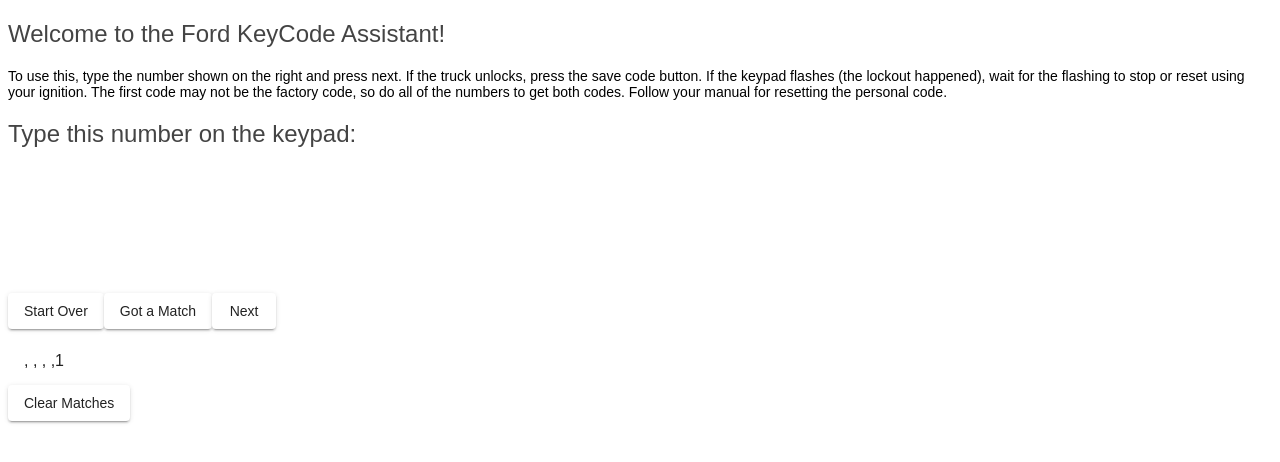
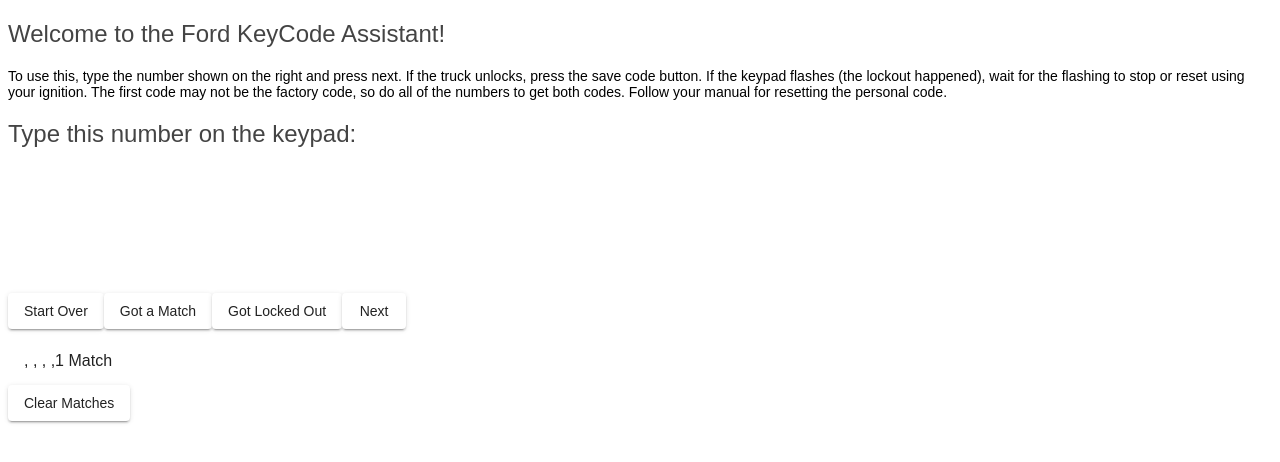
Before and after one commit to cduplantis/keycode, an Angular app: page / in a window 1280 px wide. Both pictures are taken after a click on the button "Got a Match". Shown: the top 462 px of the page. Built offline with nearby package versions, Linux system fonts and the light colour scheme.

Commit message:
added lockouts to history

```diff
--- a/src/app/app.component.html
+++ b/src/app/app.component.html
@@ -24,10 +24,11 @@
 
   <button (click)="onStartOver()" mat-raised-button>Start Over</button>
   <button (click)="onMatched()" mat-raised-button>Got a Match</button>
+  <button (click)="onLockout()" mat-raised-button>Got Locked Out</button>
   <button (click)="onNextNumber()" mat-raised-button>Next</button>
 
 
 <mat-list>
- <mat-list-item *ngFor="let match of matches"> {{match}} </mat-list-item>
+ <mat-list-item *ngFor="let match of matches"> {{match.numbers}} {{match.matchType}} </mat-list-item>
 </mat-list>
   <button (click)="onClearMatches()" mat-raised-button>Clear Matches</button>
--- a/src/app/app.component.ts
+++ b/src/app/app.component.ts
@@ -1,6 +1,17 @@
 import { Component, OnInit, ViewChild } from '@angular/core';
 import { KeycodeService } from './keycode.service';
 import { MatRipple } from '@angular/material/core';
+
+enum MatchType {
+  Match = 'Match',
+  Lockout = 'Lockout'
+}
+
+interface Match {
+  numbers: string[];
+  position: number;
+  matchType: MatchType;
+}
 
 @Component({
   selector: 'app-root',
@@ -13,7 +24,7 @@
 
   title = 'Ford KeyCode Assistant';
   currentNumber: string[] = ['', '', '', '', ''];
-  matches: string[][] = [];
+  matches: Match[] = [];
 
   constructor(private keycodeService: KeycodeService) {
     this.keycodeService = keycodeService;
@@ -45,7 +56,7 @@
   }
 
   onMatched(): void {
-    this.matches.push(this.currentNumber);
+    this.matches.push({numbers: this.currentNumber, matchType: MatchType.Match, position: this.keycodeService.getPosition()});
     this.keycodeService.matched();
   }
 
@@ -56,4 +67,9 @@
   onClearMatches(): void {
     this.matches = [];
   }
+
+  onLockout(): void {
+    this.matches.push({numbers: this.currentNumber, matchType: MatchType.Lockout, position: this.keycodeService.getPosition()});
+    this.keycodeService.matched();
+  }
 }
--- a/src/app/keycode.service.ts
+++ b/src/app/keycode.service.ts
@@ -43,4 +43,8 @@
     }
     this.position.next(val);
   }
+
+  getPosition(): number {
+    return this.position.getValue();
+  }
 }
```
